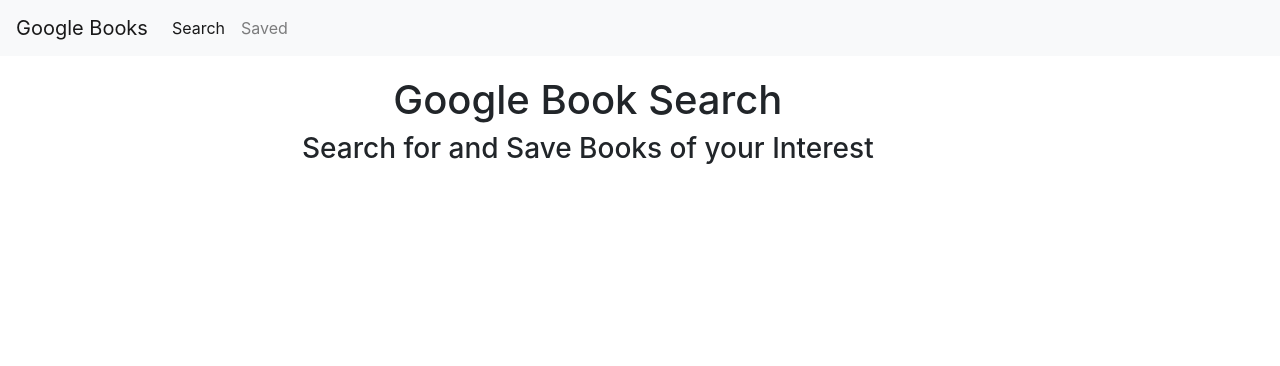
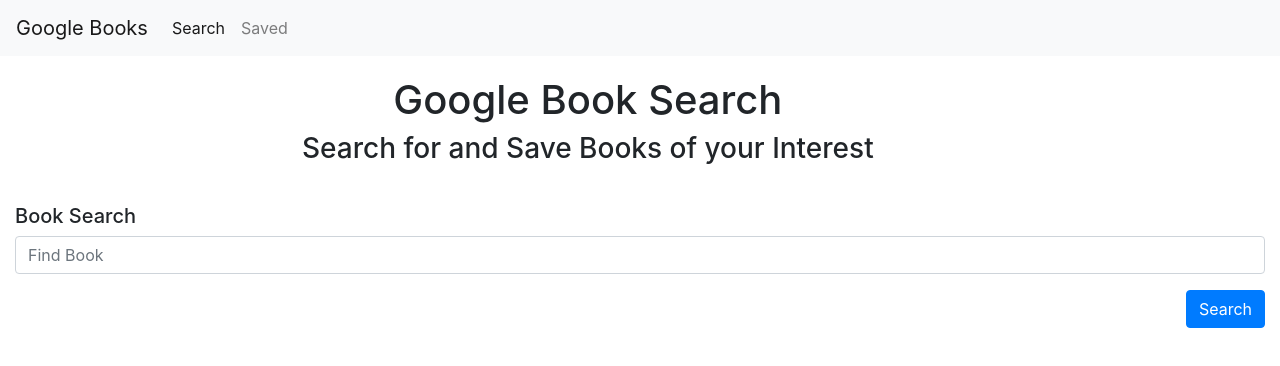
Before and after one commit to MuhammedEkinci/GoobleBooks, a React (Create React App) app in the folder client/: page /Books in a window 1280 px wide. Shown: the top 366 px of the page. Built offline with nearby package versions, Linux system fonts and the light colour scheme.

Commit message:
added search bar

```diff
--- a/client/src/App.js
+++ b/client/src/App.js
@@ -2,7 +2,7 @@
 import { BrowserRouter as Router, Route, Switch } from "react-router-dom";
 import Navbar from "./components/Navbar";
 import Header from "./components/Header";
-// import SearchBooks from "./pages/SearchBooks";
+import SearchBooks from "./pages/SearchBooks";
 // import SavedBooks from "./pages/SavedBooks";
 
 function App() {
@@ -12,9 +12,9 @@
           <Navbar />
           <Header />
           <Switch>
-            {/* <Route exact path ="/" component={SearchBooks} />
+            <Route exact path ="/" component={SearchBooks} />
             <Route exact path ="/Books" component = {SearchBooks} />
-            <Route exact path='/saved' component={SavedBooks} /> */}
+            {/* <Route exact path='/saved' component={SavedBooks} />  */}
           </Switch>
         </div>
       </Router>
--- a/client/src/pages/SearchBooks.js
+++ b/client/src/pages/SearchBooks.js
@@ -1,2 +1,23 @@
 import React, { useState, useEffect } from "react";
 import { Container, Row, Col, Form, Button, Card, CardColumns } from "react-bootstrap";
+
+function SearchBooks() {
+
+
+    return (
+        <div>
+            <Container fluid>
+                {/* search for books  */}
+                <h5>Book Search</h5>
+                <div className="input-group mb-3">
+                    <input type="text" className="form-control" placeholder="Find Book" />
+                </div>
+                <Button style={{float:"right"}} className="search-btn" variant="primary">Search</Button>
+
+                {/* when books are found display here */}
+            </Container>
+        </div>
+    );
+}
+
+export default SearchBooks;
```
